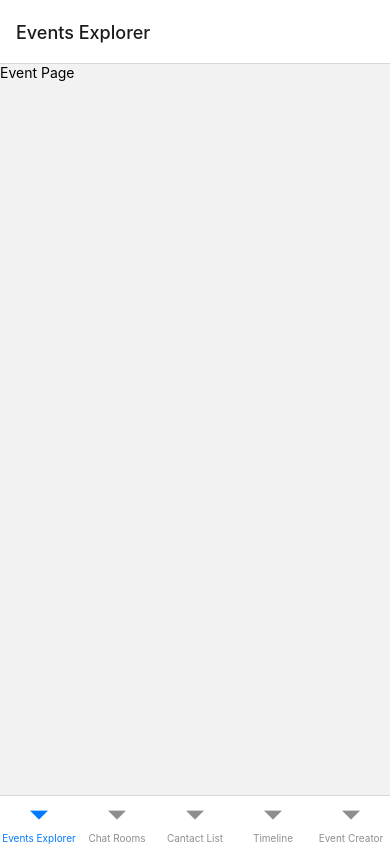
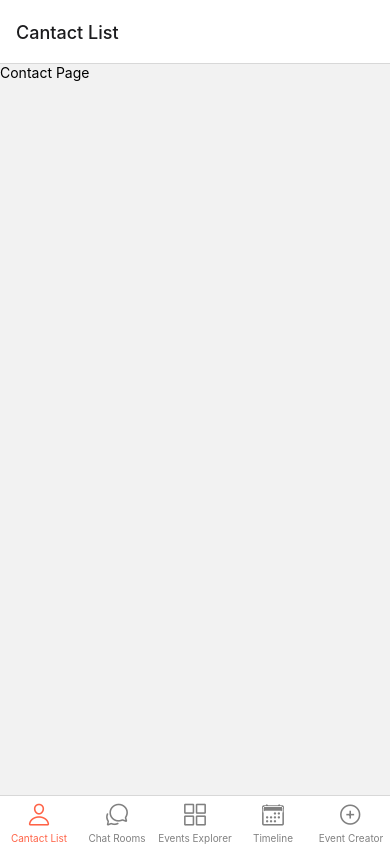
Before and after one commit to AdamMalm/MeetUP, a React Native app: screen / in a window 390 px wide. Built offline with nearby package versions, Linux system fonts and the light colour scheme.

Commit message:
added icons to tab-bar

```diff
--- a/app/routes/TabNavigator.tsx
+++ b/app/routes/TabNavigator.tsx
@@ -1,18 +1,54 @@
 import { createBottomTabNavigator } from "@react-navigation/bottom-tabs";
 import { NavigationContainer } from "@react-navigation/native";
+import React from "react";
 import Contactpage from "../screens/Contactpage";
 import CreateEventpage from "../screens/CreateEventpage";
 import Eventpage from "../screens/Eventpage";
 import Timelinepage from "../screens/Timelinepage";
 
+import Ionicons from "react-native-vector-icons/Ionicons";
+
 const Tab = createBottomTabNavigator();
 
 const BottomTabNavigator = () => {
 	return (
-		<Tab.Navigator>
+		<Tab.Navigator
+			screenOptions={({ route }) => ({
+				tabBarIcon: ({ focused, color, size }) => {
+					let iconName;
+
+					if (route.name === "Events Explorer") {
+						iconName = focused ? "grid-outline" : "grid-outline";
+					} else if (route.name === "Chat Rooms") {
+						iconName = focused
+							? "chatbubbles-outline"
+							: "chatbubbles-outline";
+					} else if (route.name === "Cantact List") {
+						iconName = focused
+							? "person-outline"
+							: "person-outline";
+					} else if (route.name === "Timeline") {
+						iconName = focused
+							? "calendar-outline"
+							: "calendar-outline";
+					} else if (route.name === "Event Creator") {
+						iconName = focused
+							? "add-circle-outline"
+							: "add-circle-outline";
+					}
+
+					// You can return any component that you like here!
+					return (
+						<Ionicons name={iconName} size={size} color={color} />
+					);
+				},
+				tabBarActiveTintColor: "tomato",
+				tabBarInactiveTintColor: "gray",
+			})}
+		>
+			<Tab.Screen name="Cantact List" component={Contactpage} />
+			<Tab.Screen name="Chat Rooms" component={Contactpage} />
 			<Tab.Screen name="Events Explorer" component={Eventpage} />
-			<Tab.Screen name="Chat Rooms" component={Contactpage} />
-			<Tab.Screen name="Cantact List" component={Contactpage} />
 			<Tab.Screen name="Timeline" component={Timelinepage} />
 			<Tab.Screen name="Event Creator" component={CreateEventpage} />
 		</Tab.Navigator>
--- a/package.json
+++ b/package.json
@@ -19,15 +19,18 @@
 		"react": "17.0.2",
 		"react-dom": "17.0.2",
 		"react-native": "0.68.2",
+		"react-native-ionicons": "^4.6.5",
 		"react-native-safe-area-context": "4.2.4",
 		"react-native-screens": "~3.11.1",
 		"react-native-svg": "^12.3.0",
+		"react-native-vector-icons": "^9.1.0",
 		"react-native-web": "0.17.7"
 	},
 	"devDependencies": {
 		"@babel/core": "^7.12.9",
 		"@types/react": "~17.0.21",
 		"@types/react-native": "~0.66.13",
+		"@types/react-native-vector-icons": "^6.4.10",
 		"typescript": "~4.3.5"
 	},
 	"private": true
```
Also changed, not shown: 1 other file (tests, documents, lock files or other folders). Lines whose indentation alone changed are shown as unchanged.
